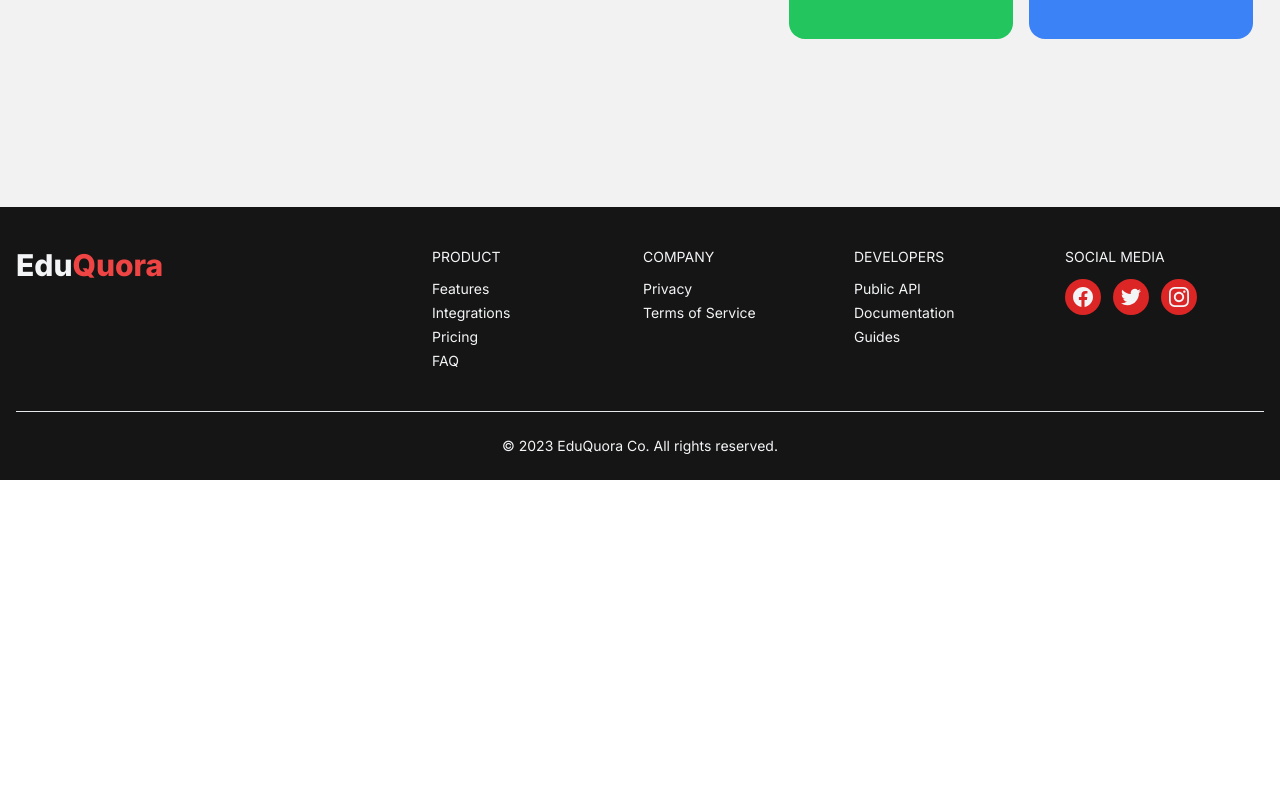
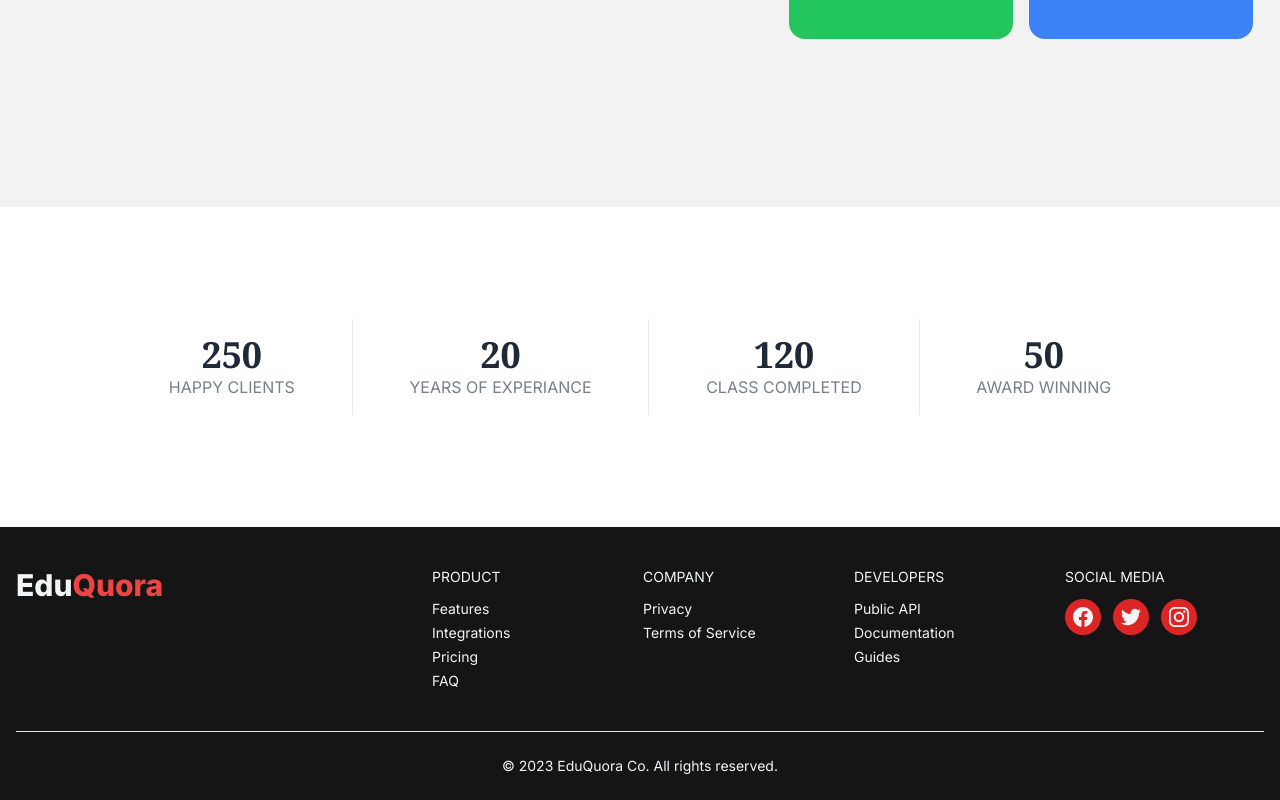
Before and after one commit to mahfuzar175/eduquora-website, a Next.js app: page / in a window 1280 px wide. Shown: the part 1393-2193 px from the top of the page. Before the commit the page ends 1873 px from the top, so only its background shows below. Built offline with nearby package versions, Linux system fonts and the light colour scheme.

Commit message:
create a stats section

```diff
--- a/src/app/page.js
+++ b/src/app/page.js
@@ -1,6 +1,7 @@
 
 import Banner from "@/components/Banner/Banner";
 import Category from "@/components/ui/Category/Category";
+import Stats from "@/components/ui/Stats/Stats";
 
 
 const HomePage = () => {
@@ -8,6 +9,7 @@ const HomePage = () => {
     <div>
       <Banner></Banner>
       <Category></Category>
+      <Stats></Stats>
     </div>
   );
 };
--- /dev/null
+++ b/src/components/ui/Stats/Stats.js
@@ -0,0 +1,29 @@
+const Stats = () => {
+  return (
+    <div className="flex justify-center items-center">
+      <div className="stats stats-vertical lg:stats-horizontal p-28 w-full">
+        <div className="stat text-center">
+          <div className="stat-value font-serif text-4xl">250</div>
+          <div className="stat-title">HAPPY CLIENTS</div>
+        </div>
+
+        <div className="stat text-center">
+          <div className="stat-value font-serif text-4xl">20</div>
+          <div className="stat-title">YEARS OF EXPERIANCE</div>
+        </div>
+
+        <div className="stat text-center">
+          <div className="stat-value font-serif text-4xl">120</div>
+          <div className="stat-title">CLASS COMPLETED</div>
+        </div>
+
+        <div className="stat text-center">
+          <div className="stat-value font-serif text-4xl">50</div>
+          <div className="stat-title">AWARD WINNING</div>
+        </div>
+      </div>
+    </div>
+  );
+};
+
+export default Stats;
```
